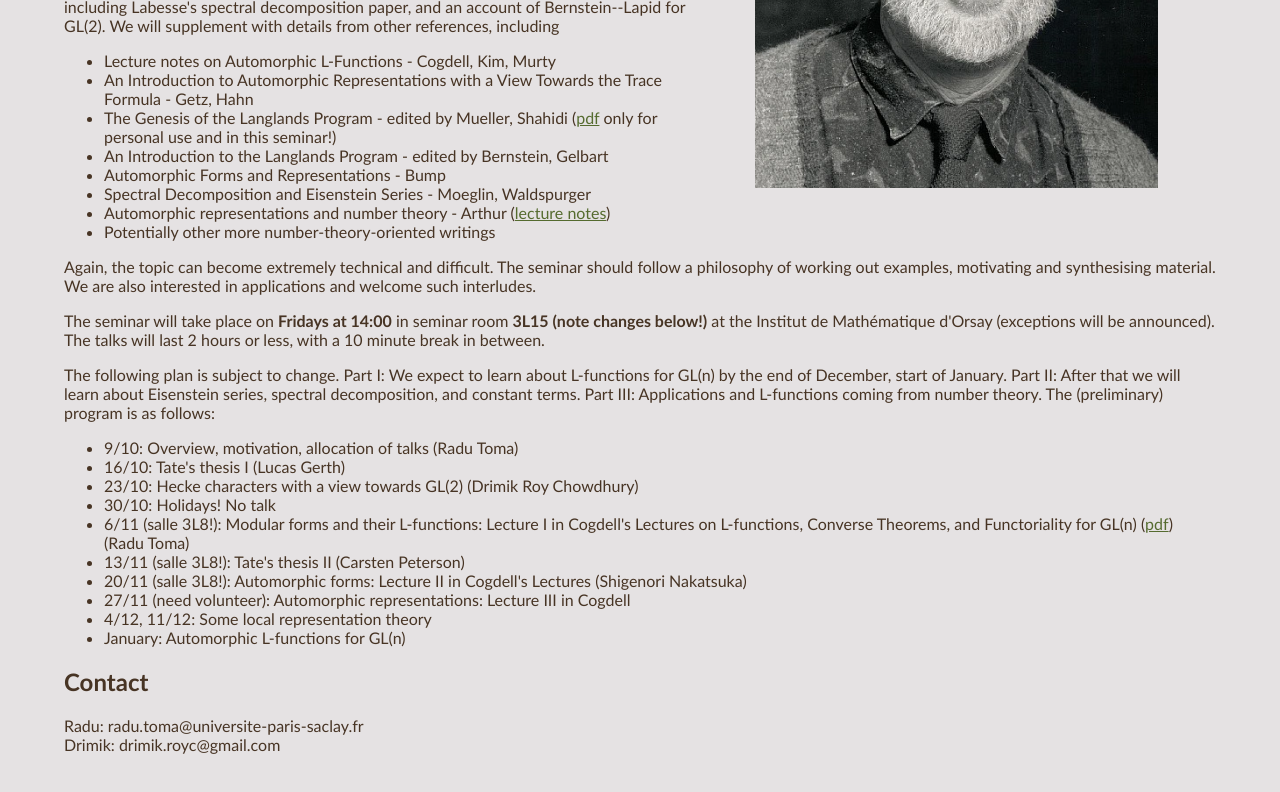
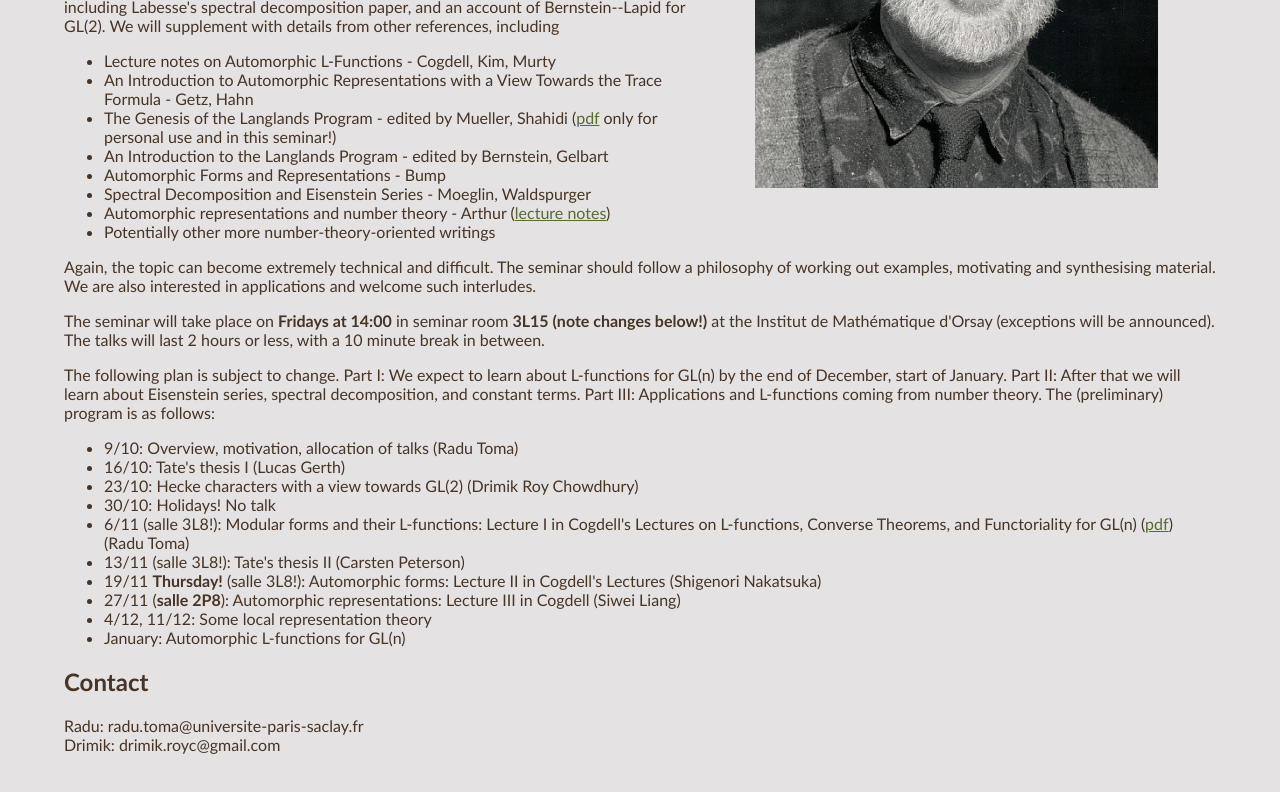
Before and after one commit to radustoma/radustoma.github.io, a plain HTML site: page seminars/langlands.html in a window 1280 px wide. Shown: the part 498-1290 px from the top of the page. Drawn offline with Linux system fonts and the light colour scheme.

Commit message:
Update langlands.html

```diff
--- a/seminars/langlands.html
+++ b/seminars/langlands.html
@@ -79,8 +79,8 @@
             <li>30/10: Holidays! No talk</li>
             <li>6/11 (salle 3L8!): Modular forms and their L-functions: Lecture I in Cogdell's Lectures on L-functions, Converse Theorems, and Functoriality for GL(n) (<a href="Cogdell-Lectures-GLn.pdf">pdf</a>) (Radu Toma)</li>
             <li>13/11 (salle 3L8!): Tate's thesis II (Carsten Peterson)</li>
-            <li>20/11 (salle 3L8!): Automorphic forms: Lecture II in Cogdell's Lectures (Shigenori Nakatsuka)</li>
-            <li>27/11 (need volunteer): Automorphic representations: Lecture III in Cogdell</li>
+            <li>19/11 <b>Thursday!</b> (salle 3L8!): Automorphic forms: Lecture II in Cogdell's Lectures (Shigenori Nakatsuka)</li>
+            <li>27/11 (<b>salle 2P8</b>): Automorphic representations: Lecture III in Cogdell (Siwei Liang)</li>
             <li>4/12, 11/12: Some local representation theory</li>
             <li>January: Automorphic L-functions for GL(n)</li>
             <!-- <li>16/10: Tate's thesis: adeles, L-functions, etc. (Drimik Roy Chowdhury)</li>
```
